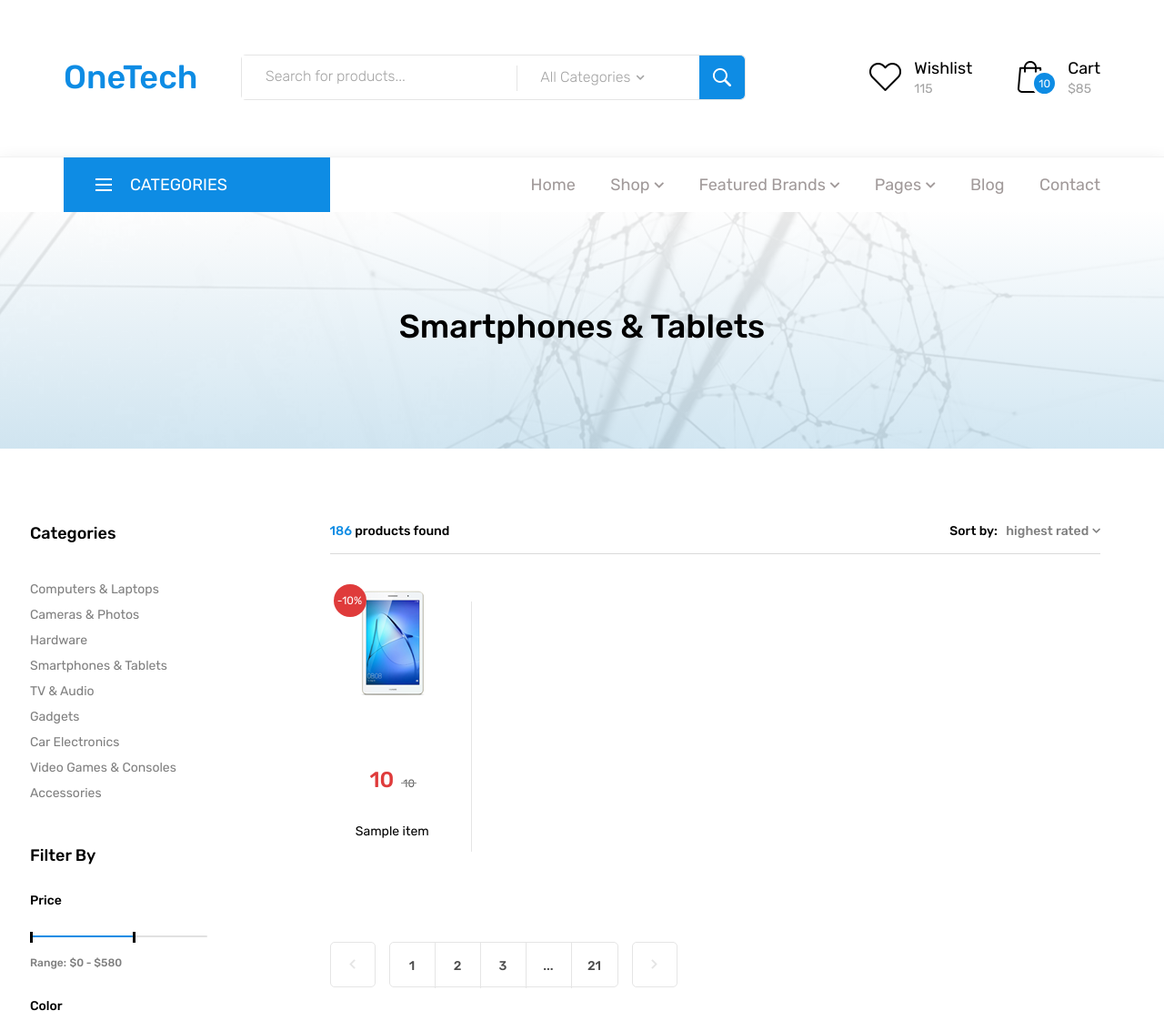
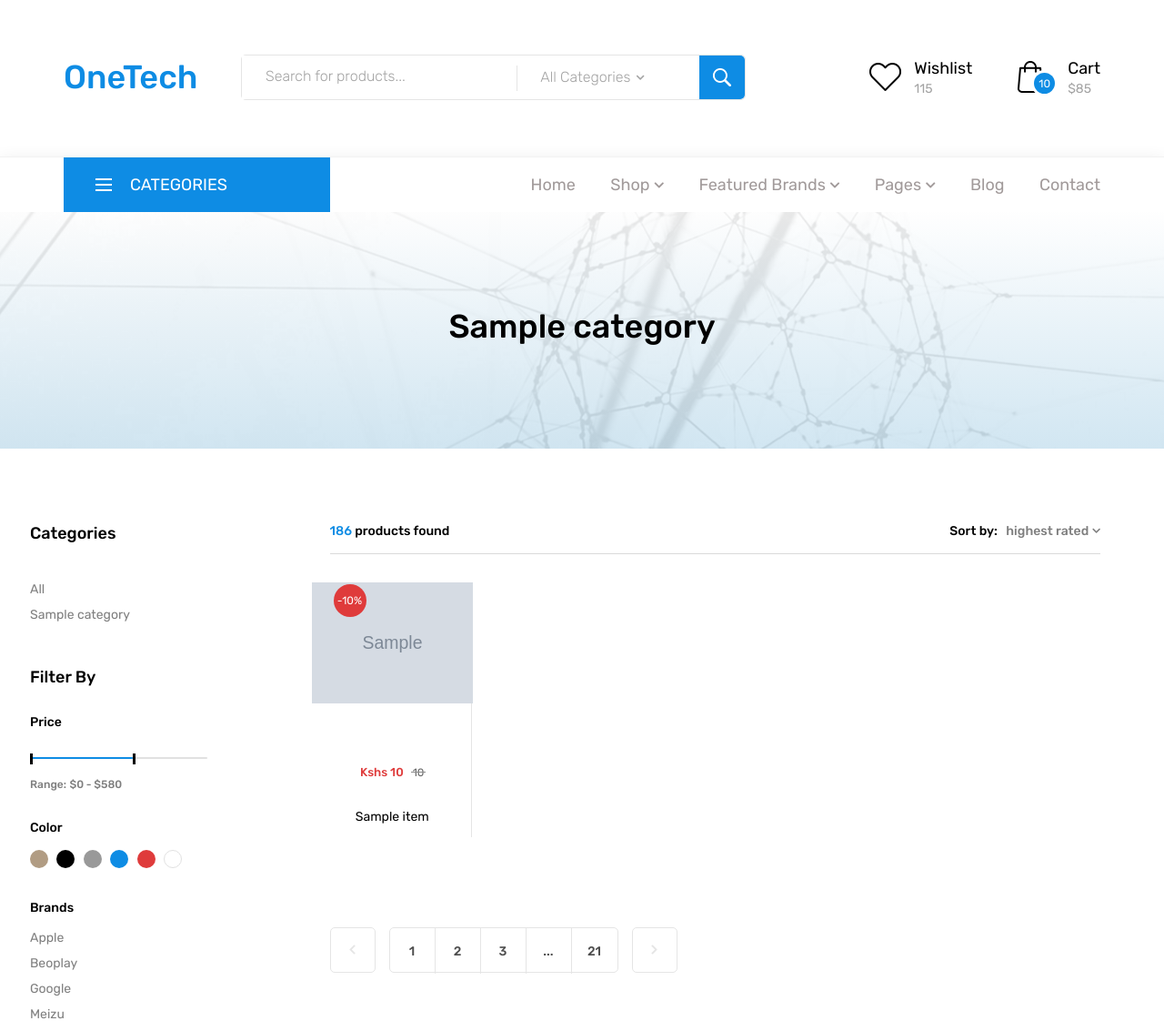
Before and after one commit to EugeneZnm/RETAIL, a Django app: template templates/shop.html in a window 1280 px wide. Shown: the part 59-1181 px from the top of the page at 91% size. Run offline with Django 3.2, Linux system fonts and the light colour scheme; the template is opened without the code that fills it: most values are stand-ins (such as "Sample title", 1, 10 or a date in 2020); grey boxes marked "Sample" are stand-in pictures; some libraries are stand-ins or nearby versions.

Commit message:
loading humanize to enable number formating

```diff
--- a/templates/shop.html
+++ b/templates/shop.html
@@ -1,5 +1,6 @@
 {% extends "base.html" %}
 {% load static %}
+{% load humanize %}
 {% block content %}
 <body>
 
@@ -12,7 +13,7 @@
 		<div class="home_background parallax-window" data-parallax="scroll" data-image-src="images/shop_background.jpg"></div>
 		<div class="home_overlay"></div>
 		<div class="home_content d-flex flex-column align-items-center justify-content-center">
-			<h2 class="home_title">Smartphones & Tablets</h2>
+			<h2 class="home_title">{% if category %}{{category.name}}{% else %} Products {% endif %}</h2>
 		</div>
 	</div>
 
@@ -28,15 +29,12 @@
 						<div class="sidebar_section">
 							<div class="sidebar_title">Categories</div>
 							<ul class="sidebar_categories">
-								<li><a href="#">Computers & Laptops</a></li>
-								<li><a href="#">Cameras & Photos</a></li>
-								<li><a href="#">Hardware</a></li>
-								<li><a href="#">Smartphones & Tablets</a></li>
-								<li><a href="#">TV & Audio</a></li>
-								<li><a href="#">Gadgets</a></li>
-								<li><a href="#">Car Electronics</a></li>
-								<li><a href="#">Video Games & Consoles</a></li>
-								<li><a href="#">Accessories</a></li>
+
+								<!-- Displaying and enabling category filter -->
+								<li {% if not category %} class="selected" {% endif %}><a href="{% url "store:product_list" %}">All</a></li>
+								{% for c in categories %}
+								<li {% if category.slug == c.slug %} class="selected"{% endif %}><a href="{{c.get_absolute_url}}">{{c.name}}</a></li>
+								{% endfor %}
 							</ul>
 						</div>
 						<div class="sidebar_section filter_by_section">
@@ -105,14 +103,14 @@
 								{% for item in items %}
 							<div class="product_item discount">
 								<div class="product_border"></div>
-								<div class="product_image d-flex flex-column align-items-center justify-content-center"><img src="{% static 'images/featured_1.png' %}" alt=""></div>
+								<div class="product_image d-flex flex-column align-items-center justify-content-center"><img src="{{item.image.url}}" alt=""></div>
 								<div class="product_content">
 									{% if item.discount_price %}
-									<div class="product_price">{{item.discount_price}}<span>{{item.price}}</span></div>
+									<div class="product_price" style="font-size: 13px;">Kshs {{item.discount_price}}<span>{{item.price}}</{{item.discount_price}}<span></div>
 									{% else %}
-									<div class="product_price">{{item.price}}</div>
+									<div class="product_price" style="font-size: 15px;">Kshs {{item.price | intcomma}}</div>
 									{% endif %}
-									<div class="product_name"><div><a href="{% url 'store:product' item.id %}" tabindex="0">{{item.title}}</a></div></div>
+									<div class="product_name"><div><a href="{% url 'store:product_detail' item.id item.slug %}" tabindex="0">{{item.title}}</a></div></div>
 								</div>
 								<div class="product_fav"><i class="fas fa-heart"></i></div>
 								{% if item.discount_price %}
```
